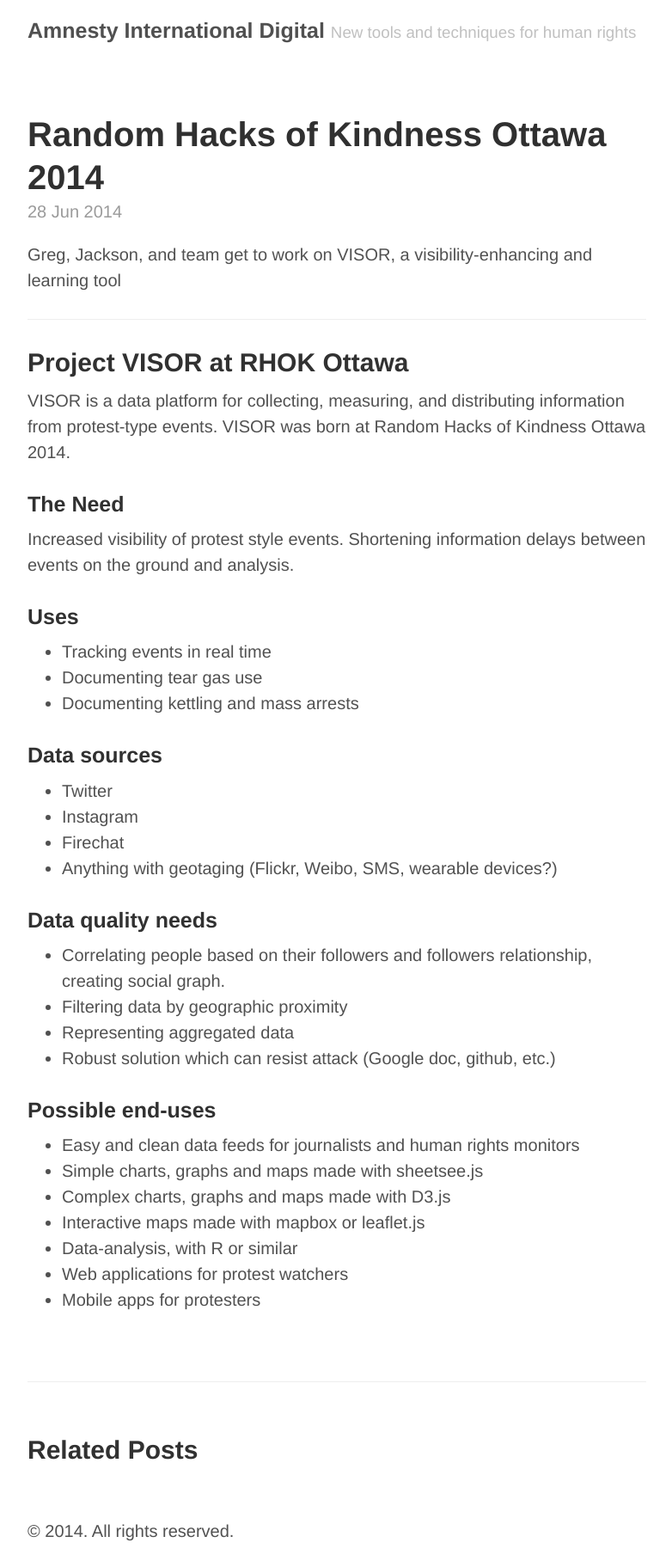
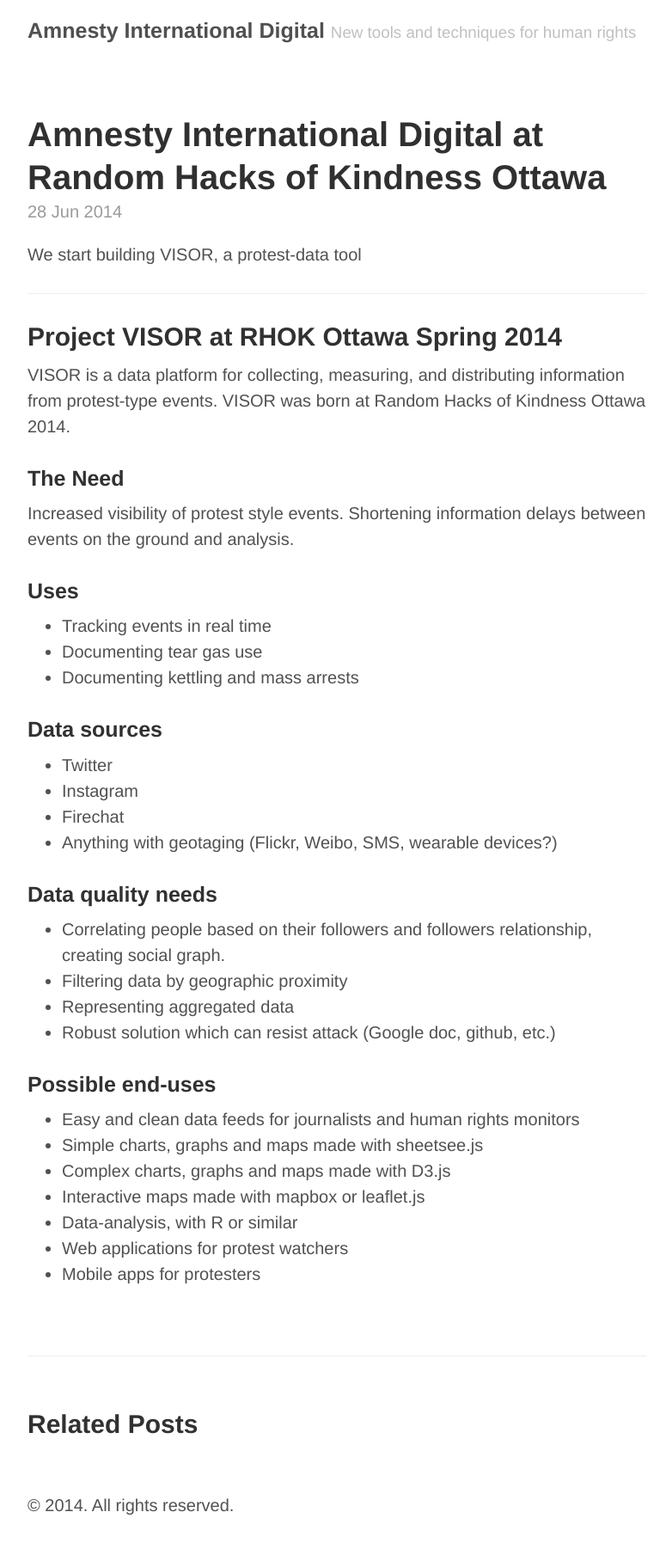
Before and after one commit to AmnestyInternational/amnestyinternational.github.com, a Jekyll site: the page built from _posts/2014-06-28-random-hacks-of-kindness.md, in a window 1280 px wide. Shown: the whole page at 86% size, without its empty margins (248-1030 px from the left). Built offline with Jekyll 4.4.1, drawn with Linux system fonts in a browser that asks for light colours; Markdown is read by kramdown in place of the engine named in the settings; after the commit the page ends 1786 px from its top, so only the background shows below that.

Commit message:
changed title on post

```diff
--- a/_posts/2014-06-28-random-hacks-of-kindness.md
+++ b/_posts/2014-06-28-random-hacks-of-kindness.md
@@ -1,13 +1,13 @@
 ---
 layout: post
-title: Random Hacks of Kindness Ottawa 2014
+title: Amnesty International Digital at Random Hacks of Kindness Ottawa
 ---
 
-Greg, Jackson, and team get to work on VISOR, a visibility-enhancing and learning tool
+We start building VISOR, a protest-data tool
 
 -----
 
-## Project VISOR at RHOK Ottawa
+## Project VISOR at RHOK Ottawa Spring 2014
 
 VISOR is a data platform for collecting, measuring, and distributing information from protest-type events. VISOR was born at Random Hacks of Kindness Ottawa 2014.
 
```
